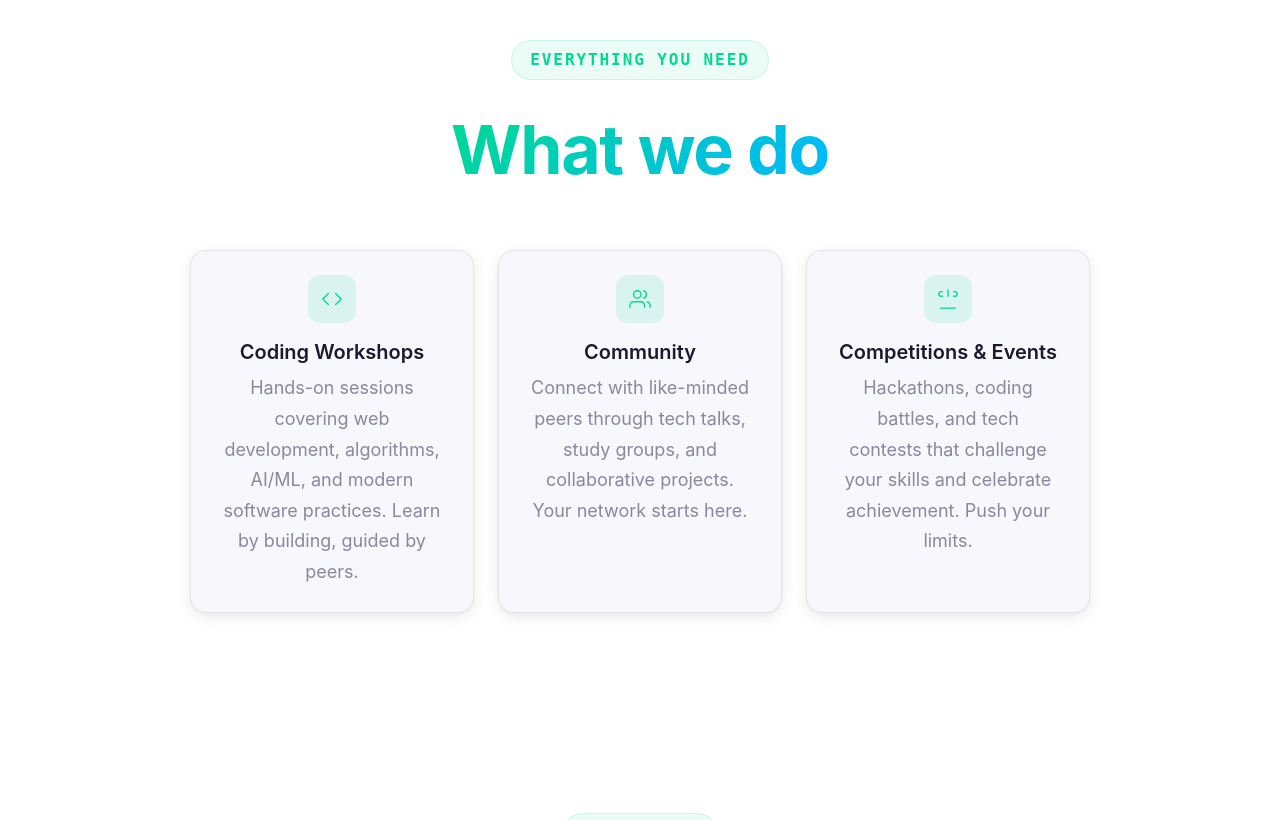
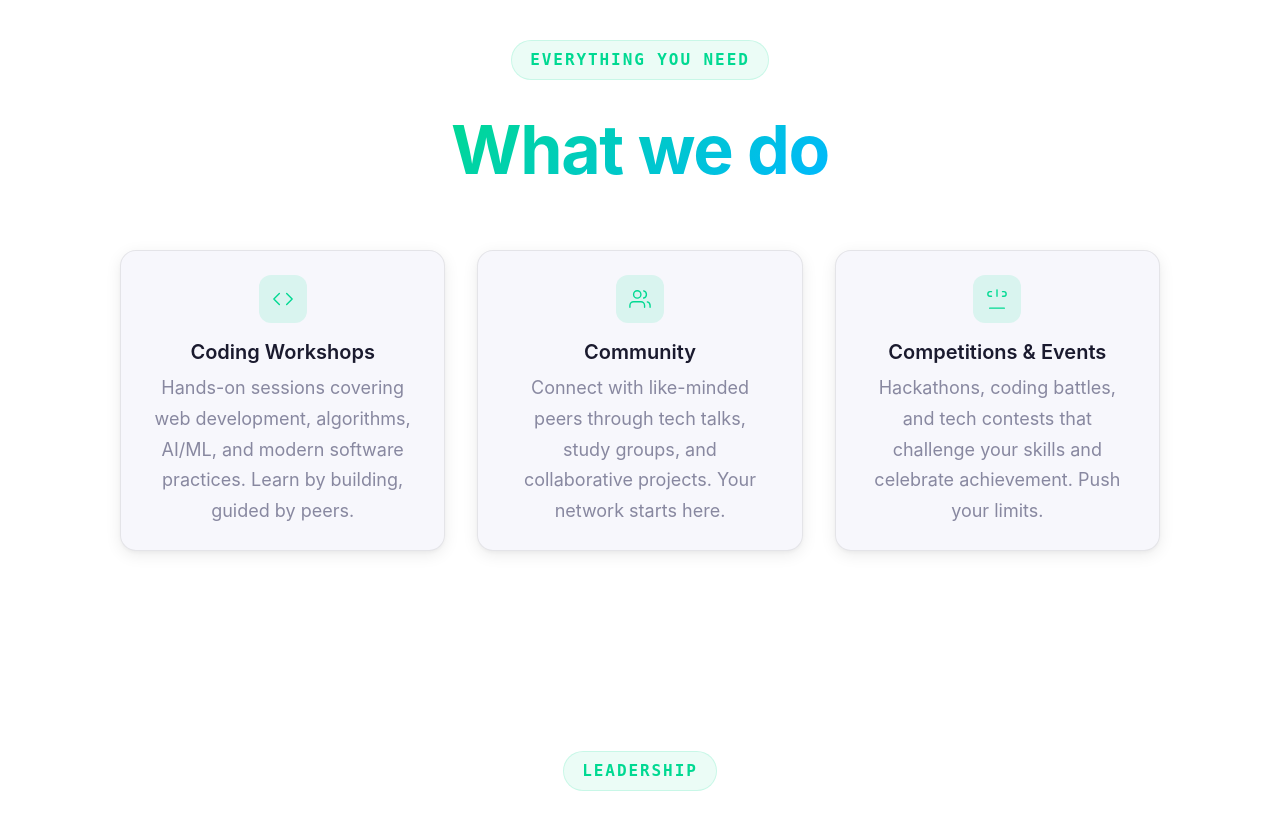
Before and after one commit to computerclub-sys/bcc_web_portal, a Django app: page / in a window 1280 px wide. Shown: the part 1552-2372 px from the top of the page. Run offline with Django 5.2, Linux system fonts and the light colour scheme; data that the repository does not hold is empty.

Commit message:
fix:styling

```diff
--- a/portal/static/portal/css/base.css
+++ b/portal/static/portal/css/base.css
@@ -986,8 +986,8 @@ input, textarea, select {
 .feature-grid {
     display: grid;
     grid-template-columns: repeat(3, 1fr);
-    gap: var(--spacing-lg);
-    max-width: 900px;
+    gap: var(--spacing-xl);
+    max-width: 1040px;
     margin: 0 auto;
 }
 
```
